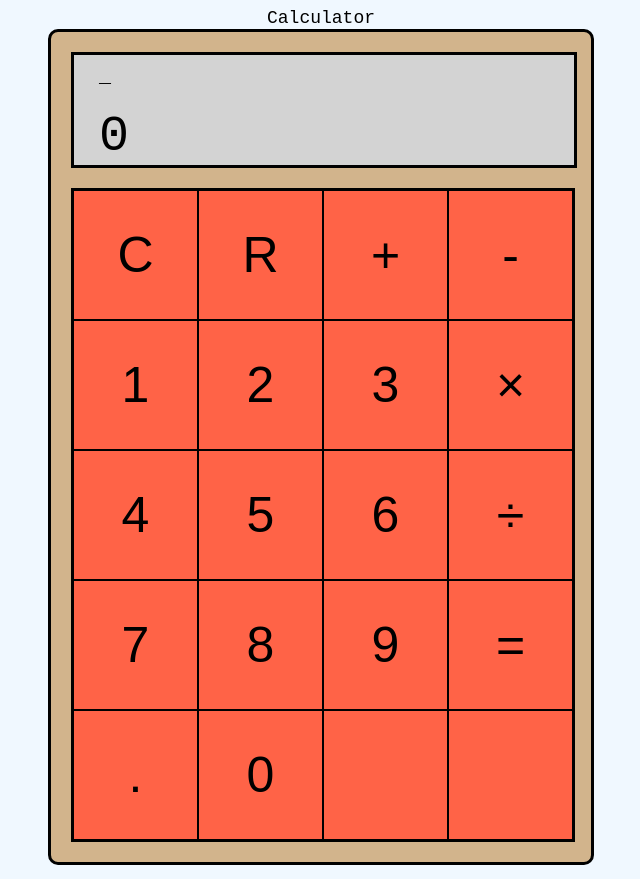
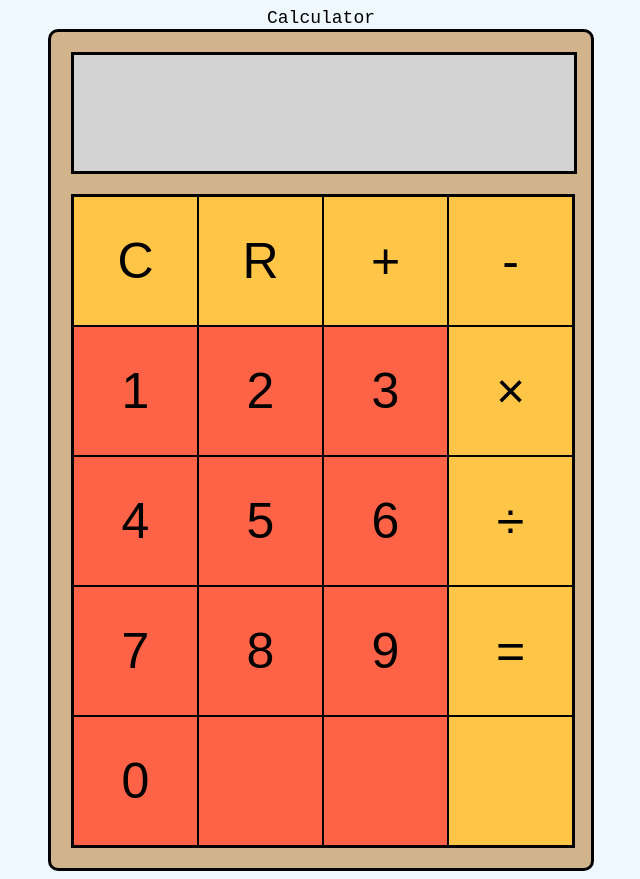
Before and after one commit to 2471186676/Calculator, a plain HTML site: page index.html in a window 1280 px wide. Shown: the whole page, without its empty margins (319-959 px from the left). Drawn offline with Linux system fonts and the light colour scheme.

Commit message:
add clear and remove function, some change to UI

```diff
--- a/index.html
+++ b/index.html
@@ -13,31 +13,31 @@
         <div class="Calculator">
 
             <div class="display">
-                <div id="operation">_</div>
-                <div id="number">0</div>
+                <div id="operation"></div>
+                <div id="number"></div>
             </div>
 
             <div class="buttons">
-                    <button>C</button>
-                    <button>R</button>
-                    <button>+</button>
-                    <button>-</button>
+                    <button style="background-color:rgb(255, 197, 71);">C</button>
+                    <button style="background-color:rgb(255, 197, 71);">R</button>
+                    <button style="background-color:rgb(255, 197, 71);">+</button>
+                    <button style="background-color:rgb(255, 197, 71);">-</button>
                     <button>1</button>
                     <button>2</button>
                     <button>3</button>
-                    <button>×</button>
+                    <button style="background-color:rgb(255, 197, 71);">×</button>
                     <button>4</button>
                     <button>5</button>
                     <button>6</button>
-                    <button>÷</button>
+                    <button style="background-color:rgb(255, 197, 71);">÷</button>
                     <button>7</button>
                     <button>8</button>
                     <button>9</button>
-                    <button>=</button>
-                    <button>.</button>
+                    <button style="background-color:rgb(255, 197, 71);">=</button>
                     <button>0</button>
                     <button></button>
                     <button></button>
+                    <button style="background-color:rgb(255, 197, 71);"></button>
             </div>
 
         </div>
--- a/script.js
+++ b/script.js
@@ -55,12 +55,37 @@ function action(input)
 
 function action(input)
 {
+    /* should have been one big switch, too late to change now */
+
     let continues = true;
+    /* check if input is clear*/
+    if(input == 'C')
+    {
+        operate = ["","",""];
+        current = 0;
+        operation.innerHTML = "";
+    }
+
+    /* check if input is remove*/
+    if(input == 'R')
+    {
+        if(operate[current] == "" && current != 0)
+             current--;
+
+        let split = operate[current].toString().split("");
+        operate[current] = "";
+
+        for(let i = 0; i < split.length-1; i++)
+        {
+            operate[current] += split[i];
+        }
+    }
+
+    /* check if input is Number */
     for(let i = 0; i < num_array.length; i++)
     {
         if(num_array[i] == input)
         {
-            console.log("number");
             operate[current] += input;
             continues = false;
 
@@ -68,9 +93,10 @@ function action(input)
         }
     }
 
+    /* if not a number, continue check for if operator*/
     if(continues)
     {
-        for(let i = 0; i < num_array.length; i++)
+        for(let i = 0; i < oper_array.length; i++)
         {
             if(input == '=')
             {
@@ -86,9 +112,10 @@ function action(input)
                 i = num_array.length + 1;  /* stop loop when opperate action is done */
             }
 
-            else if(input == oper_array[i])
+            if(input == oper_array[i])
             {
                 console.log("operate");
+                /* max pair reach, calculate answer*/
                 if(current == 2)
                 {
                     let answer = answer(operate[0], operate[2], operate[1]);
@@ -100,6 +127,9 @@ function action(input)
 
                 else
                 {
+                    if(operate[current] == "")
+                        operate[current] = "0";
+
                     current++;
                     operate[current] = input;
                     current++;
@@ -109,12 +139,9 @@ function action(input)
             }
         }
     }
-
-
     console.log(operate);
     console.log(current);
     show_onscreen(operate);
-
 }
 
 function answer(num1, num2, inOp)
--- a/style.css
+++ b/style.css
@@ -10,7 +10,7 @@ body{
     display: flex;
     flex-direction: column;
     justify-content: center;
-    align-items: flex-start;
+    align-items: start;
     border: solid;
     width: 500px;
     padding: 20px;
@@ -33,7 +33,6 @@ body{
     padding-top: 10px;
     border: solid;
     width: 100%;
-    height: auto;
     margin-bottom: 20px;
     background-color: lightgray;
 }
@@ -41,13 +40,17 @@ body{
 #operation{
     font-size: 20px;
     padding-left: 5%;
+    padding-top: 2%;
+    min-height: 23px;
 }
 
 #number{
     font-size: 50px;
-    padding-top: 20px;
+    padding-bottom: 1%;
     padding-left:  5%;
+    padding-top: 2%;
     overflow: auto;
+    min-height: 58px;
 }
 
 /* operation */
@@ -71,7 +74,7 @@ button{
 }
 
 button:hover{
-    background-color: rgb(209, 84, 62);
+    box-shadow: inset 0 0 100px 100px rgba(255, 255, 255, 0.1);
 }
 
 button:active{
```
